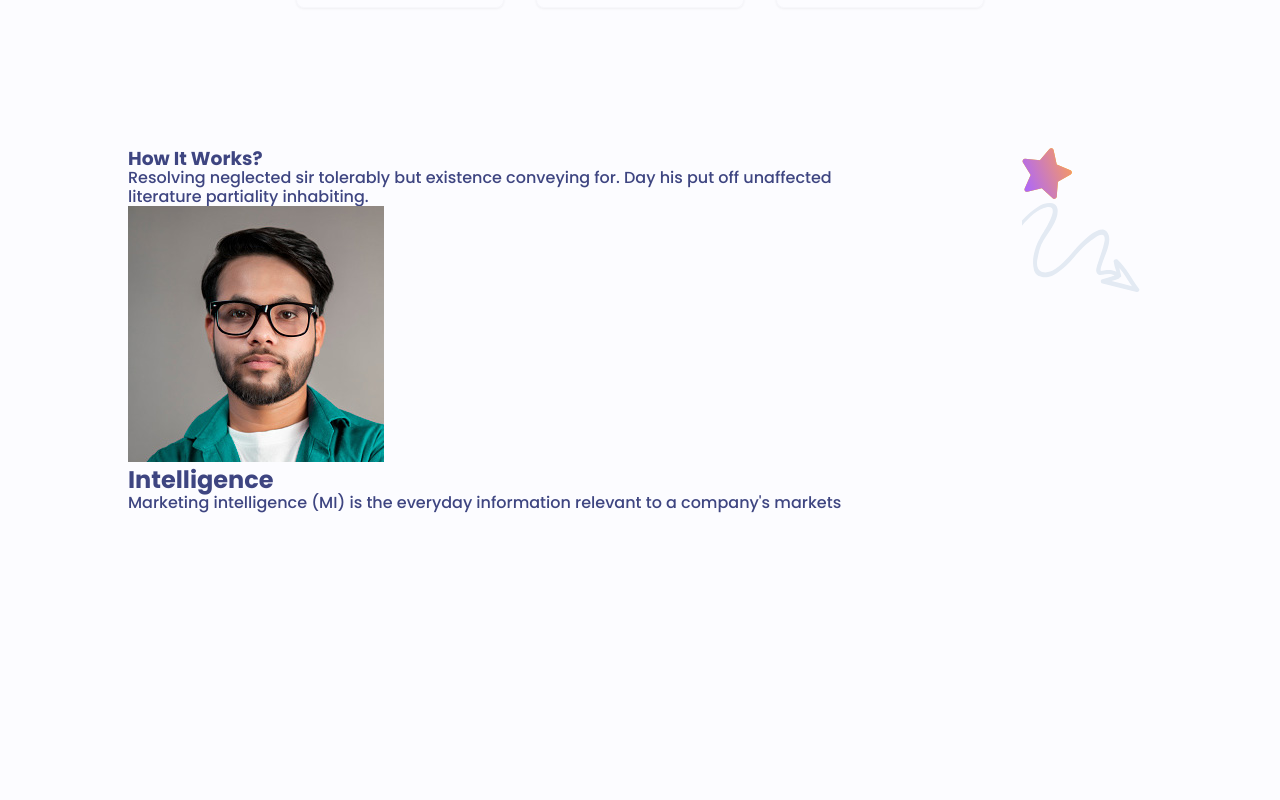
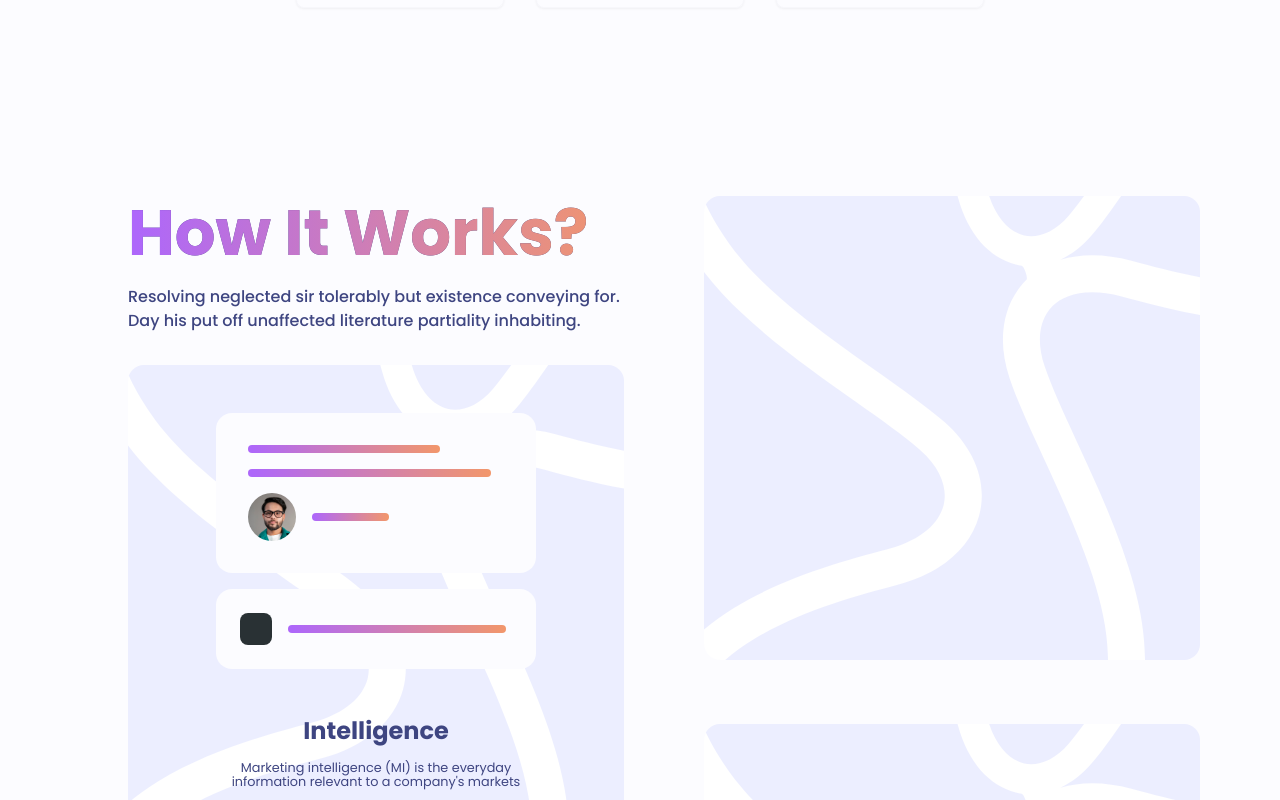
Before and after one commit to zeetaengrg/growth-agency-vue3, a Vue app: page / in a window 1280 px wide. Shown: the part 1720-2520 px from the top of the page. Before the commit the page ends 2248 px from the top, so only its background shows below. Built offline with nearby package versions, Linux system fonts and the light colour scheme.

Commit message:
style: markups styled accordingly

```diff
--- a/src/components/WorkProcess.vue
+++ b/src/components/WorkProcess.vue
@@ -68,33 +68,149 @@
 
 .work {
   display: flex;
-  padding: 1rem 8rem;
+  margin-top: 4rem;
+  padding: 0rem 8rem;
   gap: 5rem;
+  position: relative;
 
   @mixin card {
     background-color: a.$primary-clr-4;
-    /* height: 29rem; */
     width: 31rem;
     border-radius: 1rem;
+    padding: 3rem;
+    background-image: url("../assets/images/union.svg");
+    background-repeat: no-repeat;
+    background-position: center;
+    background-size: cover;
+    display: flex;
+    flex-direction: column;
+    align-items: center;
+    justify-content: center;
   }
 
-  .work-left {
+  .work__left-col {
     flex: 1;
     display: flex;
     flex-direction: column;
     gap: 1rem;
 
-    &__header {
+    .work__header {
       @include a.header;
     }
 
-    &__subheader {
+    .work__subheader {
       @include a.subheader;
     }
 
-    .work-left-card {
+    .work__card {
       @include card;
       margin-top: 1rem;
+      gap: 3rem;
+
+      @mixin card-content {
+        background-color: a.$secondary-clr;
+        border-radius: 1rem;
+        width: 20rem;
+        display: flex;
+      }
+
+      #card-top-content {
+        display: flex;
+        flex-direction: column;
+        gap: 1rem;
+        .work__card-content:nth-child(1) {
+          @include card-content;
+          padding: 2rem;
+          height: 10rem;
+          flex-direction: column;
+          gap: 1rem;
+
+          .work__bar-one {
+            background: a.$bg-gradient;
+            height: 0.5rem;
+            width: 75%;
+            border-radius: 1rem;
+          }
+
+          .work__bar-two {
+            background: a.$bg-gradient;
+            height: 0.5rem;
+            width: 95%;
+            border-radius: 1rem;
+          }
+
+          .work__img-wrapper {
+            display: flex;
+            align-items: center;
+            gap: 1rem;
+
+            .work__profile-img {
+              height: 3rem;
+              width: 3rem;
+              border-radius: 50%;
+              background-color: a.$bg-gradient;
+              border: 1px solid a.$bg-gradient;
+            }
+
+            .work__bar-three {
+              background: a.$bg-gradient;
+              height: 0.5rem;
+              width: 30%;
+              border-radius: 1rem;
+            }
+          }
+        }
+
+        .work__card-content:nth-child(2) {
+          @include card-content;
+          align-items: center;
+          gap: 1rem;
+          padding: 1.5rem;
+
+          .work__icon-wrapper {
+            display: grid;
+            place-content: center;
+            background-color: a.$primary-clr-1;
+            height: 2rem;
+            width: 2rem;
+            border-radius: 0.5rem;
+            color: a.$secondary-clr;
+          }
+
+          .work__bar-four {
+            background: a.$bg-gradient;
+            height: 0.5rem;
+            width: 80%;
+            border-radius: 1rem;
+          }
+        }
+      }
+
+      .work__card-info {
+        text-align: center;
+        display: flex;
+        flex-direction: column;
+        gap: 1rem;
+
+        .work__card-desc {
+          font-size: 0.8rem;
+          font-weight: 400;
+          max-width: 75%;
+          margin: 0 auto;
+        }
+      }
+    }
+  }
+
+  .work__right-col {
+    flex: 1;
+    display: flex;
+    flex-direction: column;
+    gap: 4rem;
+
+    .work__card {
+      @include card;
+      height: 29rem;
 
       &__img {
         width: 100%;
@@ -102,18 +218,21 @@
     }
   }
 
-  .work-right {
-    flex: 1;
-    display: flex;
-    flex-direction: column;
-    gap: 4rem;
+  .work__aside {
+    position: absolute;
+    left: 0rem;
+    bottom: -4rem;
 
-    .work-right-card {
-      @include card;
+    .work__aside-arrow {
+      width: 12rem;
+      transform: scale(1, -1);
+    }
 
-      &__img {
-        width: 100%;
-      }
+    .work__aside-star {
+      position: absolute;
+      width: 5rem;
+      top: -2.5rem;
+      left: 9.5rem;
     }
   }
 }
```
